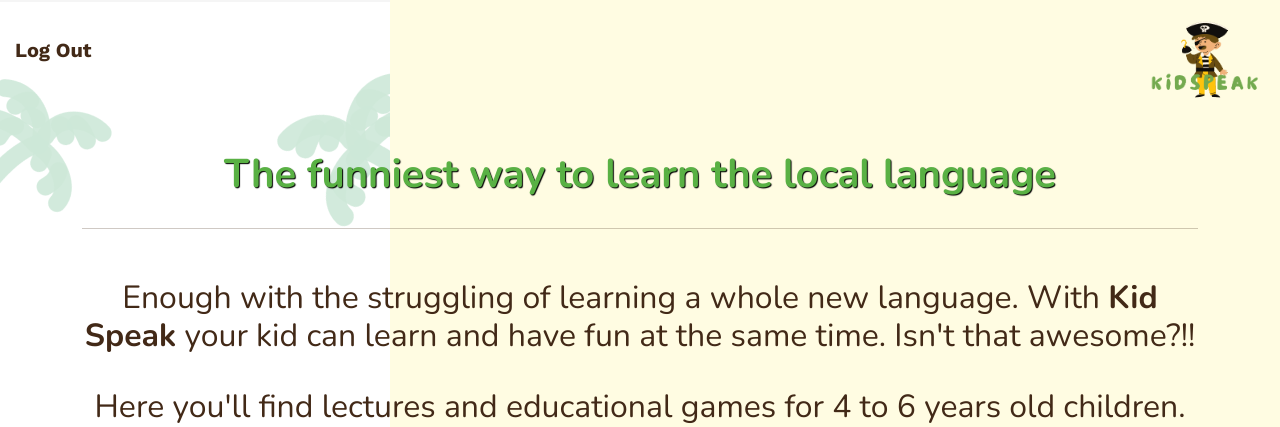
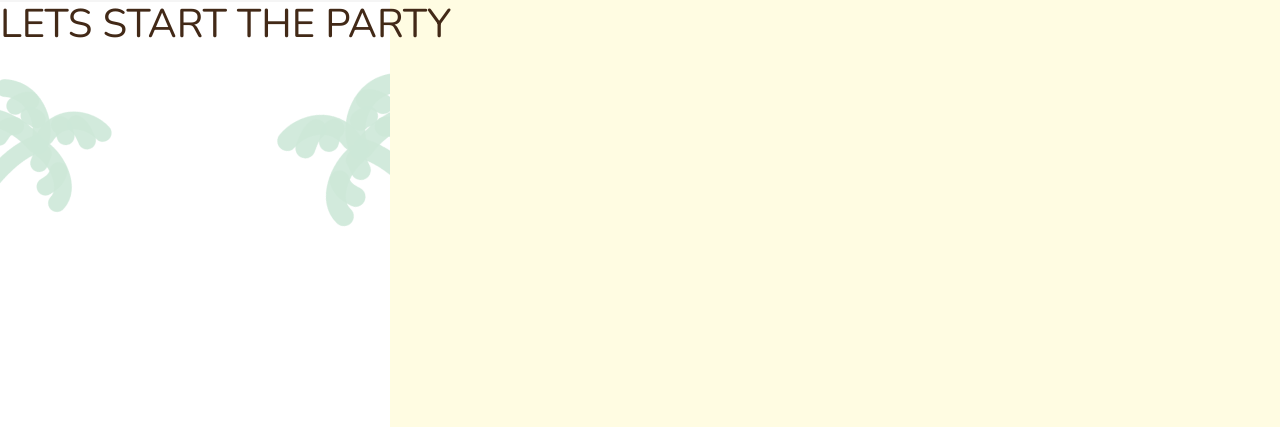
Before and after one commit to annarussi/ToolKids, a Rails app: page / in a window 1280 px wide. Shown: the top 427 px of the page. Run offline with Rails 7, Linux system fonts and the light colour scheme; a user stored in the database is signed in; style sheets or scripts are compiled from the project's sources; some libraries are stand-ins or nearby versions.

Commit message:
created different text for logged in and not logged in usersat home page

```diff
--- a/app/views/pages/home.html.erb
+++ b/app/views/pages/home.html.erb
@@ -1,3 +1,9 @@
+<% if user_signed_in? %>
+
+  <h1>LETS START THE PARTY</h1>
+
+<% else %>
+
   <%= render "shared/logo" %>
 
   <div class="container kids-index">
@@ -18,3 +24,5 @@
     <%= link_to "I want to play!", new_user_registration_path, class:"form-btn" %>
 
   </div>
+
+<% end %>
```
Also changed, not shown: app/views/kids/index.html.erb (indentation only). Lines whose indentation alone changed are shown as unchanged.
